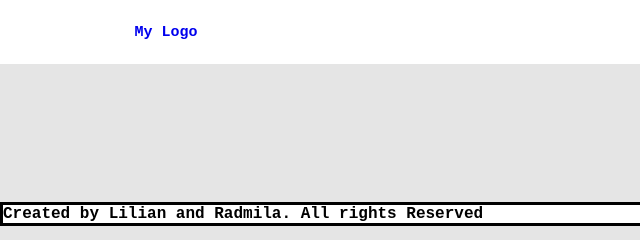
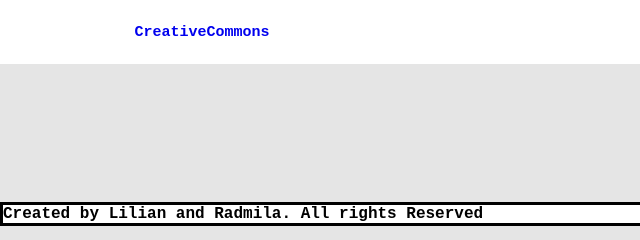
Before and after one commit to M0rrighan/JS-capstone-project-CreativeCommons, a website built with webpack: page src/index.html in a window 1280 px wide. Shown: the full height of the page, 0-640 px from the left. Built offline with nearby package versions, Linux system fonts and the light colour scheme; no server answers.

Commit message:
Add html file

```diff
--- a/src/index.html
+++ b/src/index.html
@@ -5,13 +5,13 @@
     <meta http-equiv="X-UA-Compatible" content="IE=edge"/>
     <meta name="viewport" content="width=device-width, initial-scale=1.0"/>
     <link rel="stylesheet" href="https://pro.fontawesome.com/releases/v5.10.0/css/all.css" integrity="sha384-AYmEC3Yw5cVb3ZcuHtOA93w35dYTsvhLPVnYs9eStHfGJvOvKxVfELGroGkvsg+p" crossorigin="anonymous"/>
-    <title>JS-Capstone</title>
+    <title>JS-Capstone- CreativeCommons</title>
   </head>
   <body>
     <header id="header">
       <div class="header-container">
         <div class="logo">
-          <a href="#">My Logo</a>
+          <a href="#">CreativeCommons</a>
         </div>
         <nav class="navbar">
           <ul class="d-navbar">
```
Also changed, not shown: dist/index.html, dist/main.bundle.js.
